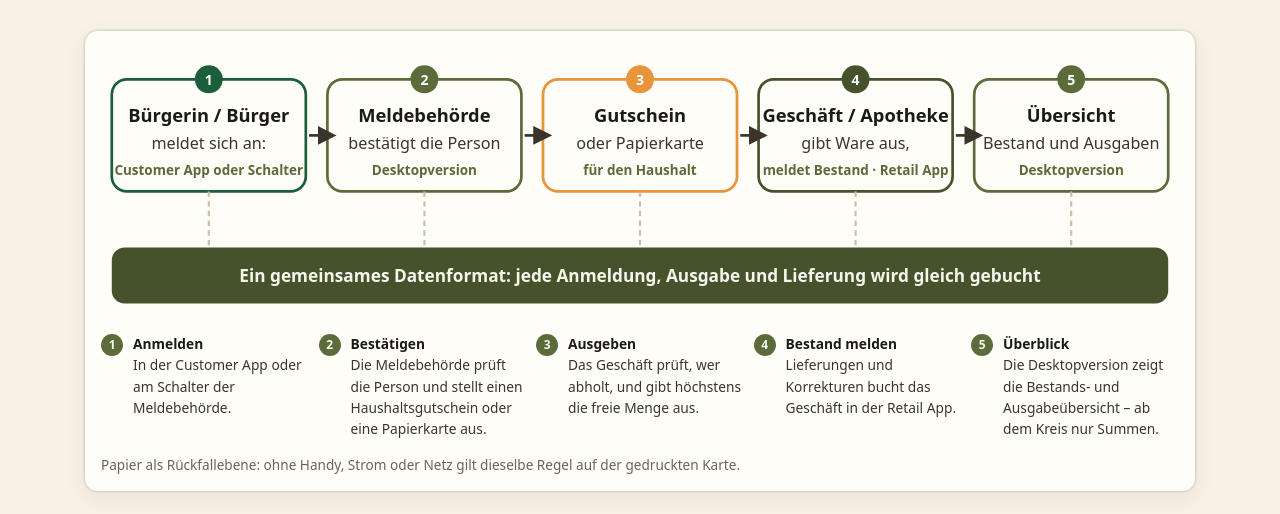
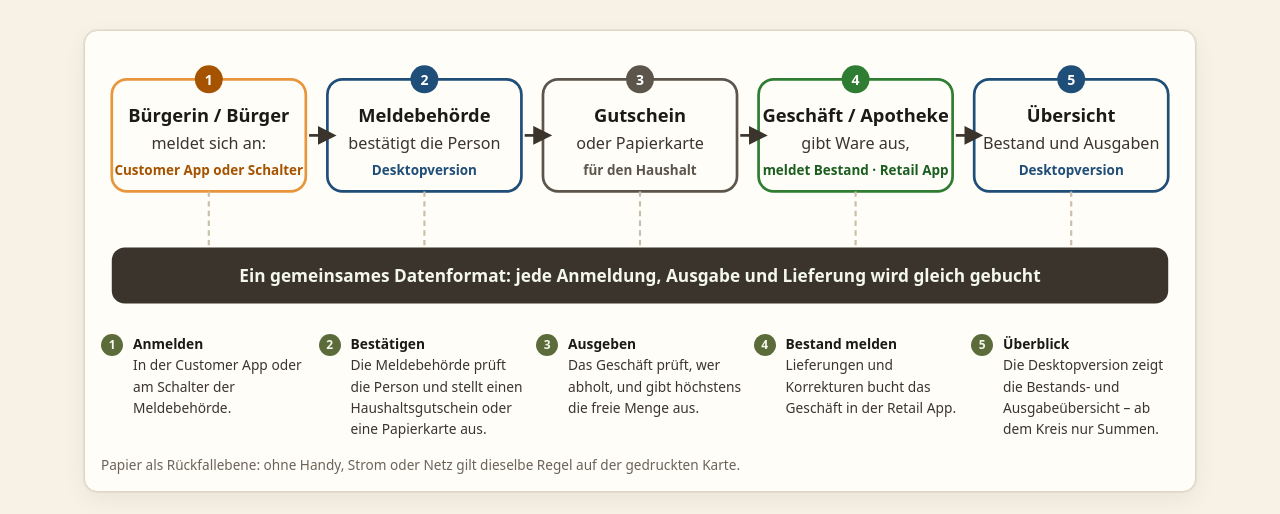
Before and after one commit to FoodAllo/foodallo-beta-system, a plain HTML site: page index.html in a window 1280 px wide. Shown: the part 676-1190 px from the top of the page. Drawn offline with Linux system fonts and the light colour scheme.

Commit message:
Startseite: Systemschema #ablauf in den Systemfarben (Customer Orange, Desktop Blau #1f4e79, Retail Grün; nur Farben)

```diff
--- a/index.html
+++ b/index.html
@@ -55,47 +55,47 @@
       .bar{font:600 16px system-ui,-apple-system,"Segoe UI",Roboto,sans-serif;fill:#f4f7ec}
     </style>
     <g>
-      <rect x="10" y="30" width="180" height="104" rx="14" fill="#fffdf8" stroke="#1b5e3b" stroke-width="2.5"/>
-      <circle cx="100" cy="30" r="13" fill="#1b5e3b"/><text x="100" y="35" text-anchor="middle" class="num">1</text>
+      <rect x="10" y="30" width="180" height="104" rx="14" fill="#fffdf8" stroke="#e8963c" stroke-width="2.5"/>
+      <circle cx="100" cy="30" r="13" fill="#a65300"/><text x="100" y="35" text-anchor="middle" class="num">1</text>
       <text x="100" y="70" class="t1" text-anchor="middle" data-i18n="f1a">Bürgerin / Bürger</text>
       <text x="100" y="95" class="t2" text-anchor="middle" data-i18n="f1b">meldet sich an:</text>
-      <text x="100" y="119" class="t3" text-anchor="middle" data-i18n="f1c">Customer App oder Schalter</text>
+      <text x="100" y="119" class="t3" style="fill:#a65300" text-anchor="middle" data-i18n="f1c">Customer App oder Schalter</text>
       <line x1="100" y1="134" x2="100" y2="186" stroke="#c9bea9" stroke-width="2" stroke-dasharray="5 4"/>
     </g>
     <g>
-      <rect x="210" y="30" width="180" height="104" rx="14" fill="#fffdf8" stroke="#5c6b3a" stroke-width="2.5"/>
-      <circle cx="300" cy="30" r="13" fill="#5c6b3a"/><text x="300" y="35" text-anchor="middle" class="num">2</text>
+      <rect x="210" y="30" width="180" height="104" rx="14" fill="#fffdf8" stroke="#1f4e79" stroke-width="2.5"/>
+      <circle cx="300" cy="30" r="13" fill="#1f4e79"/><text x="300" y="35" text-anchor="middle" class="num">2</text>
       <text x="300" y="70" class="t1" text-anchor="middle" data-i18n="f2a">Meldebehörde</text>
       <text x="300" y="95" class="t2" text-anchor="middle" data-i18n="f2b">bestätigt die Person</text>
-      <text x="300" y="119" class="t3" text-anchor="middle" data-i18n="f2c">Desktopversion</text>
+      <text x="300" y="119" class="t3" style="fill:#1f4e79" text-anchor="middle" data-i18n="f2c">Desktopversion</text>
       <line x1="300" y1="134" x2="300" y2="186" stroke="#c9bea9" stroke-width="2" stroke-dasharray="5 4"/>
     </g>
     <g>
-      <rect x="410" y="30" width="180" height="104" rx="14" fill="#fffdf8" stroke="#e8943a" stroke-width="2.5"/>
-      <circle cx="500" cy="30" r="13" fill="#e8943a"/><text x="500" y="35" text-anchor="middle" class="num">3</text>
+      <rect x="410" y="30" width="180" height="104" rx="14" fill="#fffdf8" stroke="#5c554b" stroke-width="2.5"/>
+      <circle cx="500" cy="30" r="13" fill="#5c554b"/><text x="500" y="35" text-anchor="middle" class="num">3</text>
       <text x="500" y="70" class="t1" text-anchor="middle" data-i18n="f3a">Gutschein</text>
       <text x="500" y="95" class="t2" text-anchor="middle" data-i18n="f3b">oder Papierkarte</text>
-      <text x="500" y="119" class="t3" text-anchor="middle" data-i18n="f3c">für den Haushalt</text>
+      <text x="500" y="119" class="t3" style="fill:#5c554b" text-anchor="middle" data-i18n="f3c">für den Haushalt</text>
       <line x1="500" y1="134" x2="500" y2="186" stroke="#c9bea9" stroke-width="2" stroke-dasharray="5 4"/>
     </g>
     <g>
-      <rect x="610" y="30" width="180" height="104" rx="14" fill="#fffdf8" stroke="#45522c" stroke-width="2.5"/>
-      <circle cx="700" cy="30" r="13" fill="#45522c"/><text x="700" y="35" text-anchor="middle" class="num">4</text>
+      <rect x="610" y="30" width="180" height="104" rx="14" fill="#fffdf8" stroke="#2e7d32" stroke-width="2.5"/>
+      <circle cx="700" cy="30" r="13" fill="#2e7d32"/><text x="700" y="35" text-anchor="middle" class="num">4</text>
       <text x="700" y="70" class="t1" text-anchor="middle" data-i18n="f4a">Geschäft / Apotheke</text>
       <text x="700" y="95" class="t2" text-anchor="middle" data-i18n="f4b">gibt Ware aus,</text>
-      <text x="700" y="119" class="t3" text-anchor="middle" data-i18n="f4c">meldet Bestand · Retail App</text>
+      <text x="700" y="119" class="t3" style="fill:#1b5e20" text-anchor="middle" data-i18n="f4c">meldet Bestand · Retail App</text>
       <line x1="700" y1="134" x2="700" y2="186" stroke="#c9bea9" stroke-width="2" stroke-dasharray="5 4"/>
     </g>
     <g>
-      <rect x="810" y="30" width="180" height="104" rx="14" fill="#fffdf8" stroke="#5c6b3a" stroke-width="2.5"/>
-      <circle cx="900" cy="30" r="13" fill="#5c6b3a"/><text x="900" y="35" text-anchor="middle" class="num">5</text>
+      <rect x="810" y="30" width="180" height="104" rx="14" fill="#fffdf8" stroke="#1f4e79" stroke-width="2.5"/>
+      <circle cx="900" cy="30" r="13" fill="#1f4e79"/><text x="900" y="35" text-anchor="middle" class="num">5</text>
       <text x="900" y="70" class="t1" text-anchor="middle" data-i18n="f5a">Übersicht</text>
       <text x="900" y="95" class="t2" text-anchor="middle" data-i18n="f5b">Bestand und Ausgaben</text>
-      <text x="900" y="119" class="t3" text-anchor="middle" data-i18n="f5c">Desktopversion</text>
+      <text x="900" y="119" class="t3" style="fill:#1f4e79" text-anchor="middle" data-i18n="f5c">Desktopversion</text>
       <line x1="900" y1="134" x2="900" y2="186" stroke="#c9bea9" stroke-width="2" stroke-dasharray="5 4"/>
     </g>
     <path d="M193 82 L215 82" stroke="#3a342c" stroke-width="2.5" marker-end="url(#ar)"/><path d="M393 82 L415 82" stroke="#3a342c" stroke-width="2.5" marker-end="url(#ar)"/><path d="M593 82 L615 82" stroke="#3a342c" stroke-width="2.5" marker-end="url(#ar)"/><path d="M793 82 L815 82" stroke="#3a342c" stroke-width="2.5" marker-end="url(#ar)"/>
-    <rect x="10" y="186" width="980" height="52" rx="12" fill="#45522c"/>
+    <rect x="10" y="186" width="980" height="52" rx="12" fill="#3a342c"/>
     <text x="500" y="218" class="bar" text-anchor="middle" data-i18n="fbar">Ein gemeinsames Datenformat: jede Anmeldung, Ausgabe und Lieferung wird gleich gebucht</text>
   </svg>
       <ol class="flow-steps"><li><strong data-i18n="s1t">Anmelden</strong><span data-i18n="s1b">In der Customer App oder am Schalter der Meldebehörde.</span></li><li><strong data-i18n="s2t">Bestätigen</strong><span data-i18n="s2b">Die Meldebehörde prüft die Person und stellt einen Haushaltsgutschein oder eine Papierkarte aus.</span></li><li><strong data-i18n="s3t">Ausgeben</strong><span data-i18n="s3b">Das Geschäft prüft, wer abholt, und gibt höchstens die freie Menge aus.</span></li><li><strong data-i18n="s4t">Bestand melden</strong><span data-i18n="s4b">Lieferungen und Korrekturen bucht das Geschäft in der Retail App.</span></li><li><strong data-i18n="s5t">Überblick</strong><span data-i18n="s5b">Die Desktopversion zeigt die Bestands- und Ausgabeübersicht – ab dem Kreis nur Summen.</span></li></ol>
```
